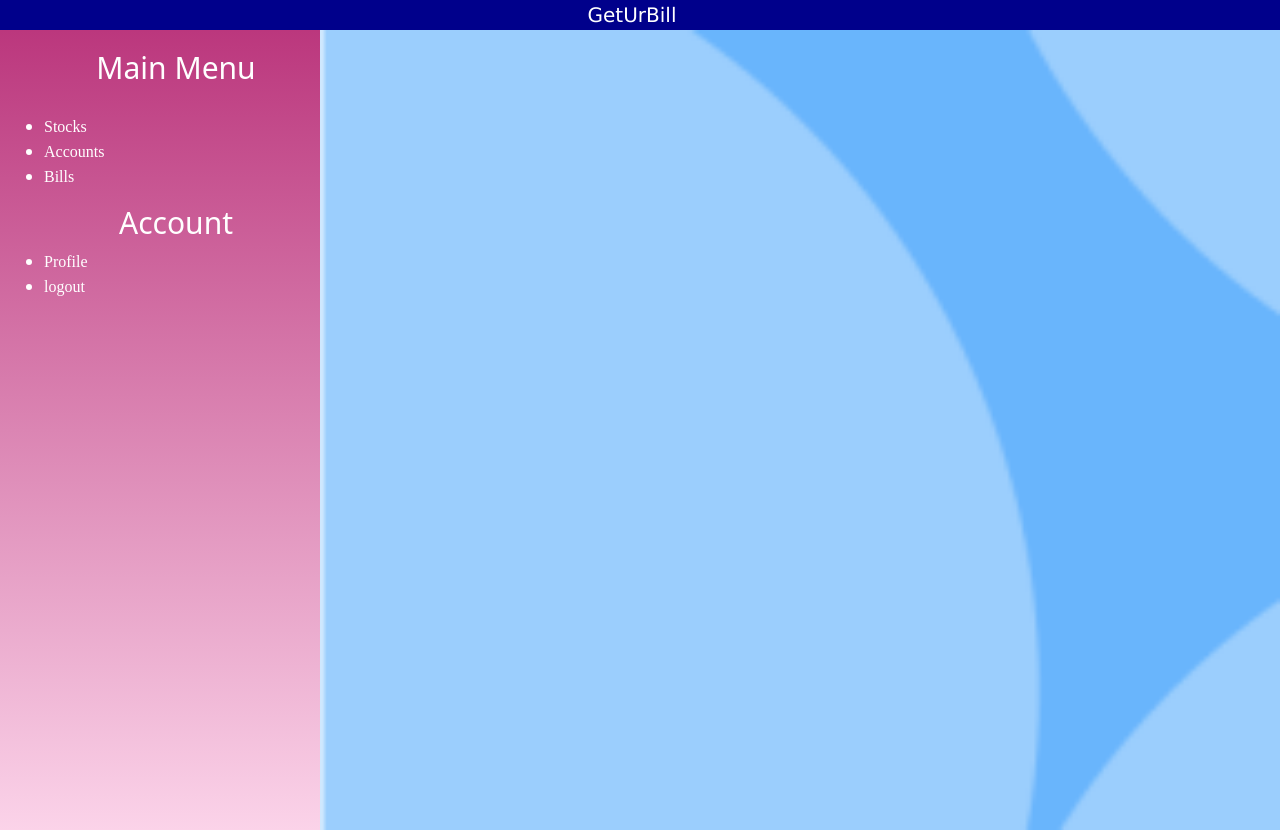
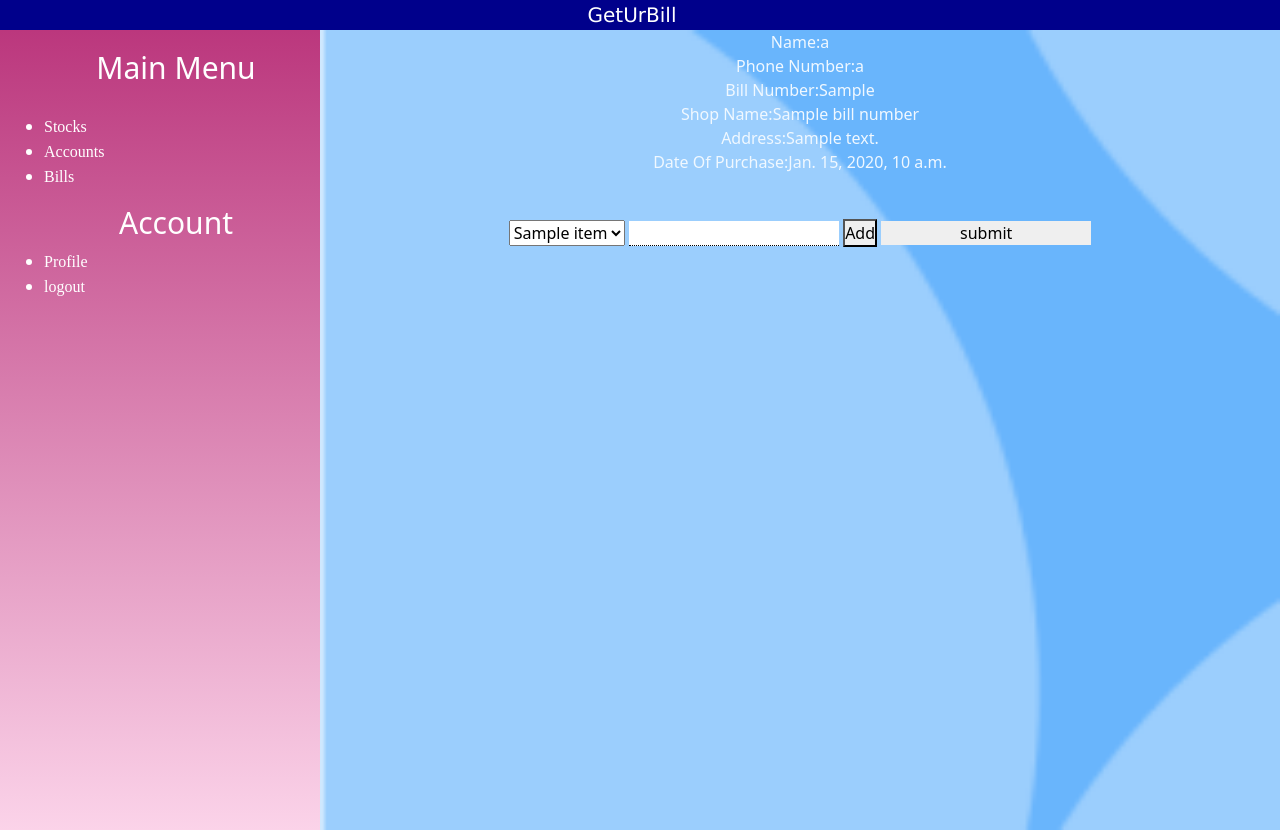
Before and after one commit to Gourav5015/getUrBill, a Django app: template management/templates/newbill.html in a window 1280 px wide. Run offline with Django 3.2, Linux system fonts and the light colour scheme; data comes from the database, SQL or seed files in the repository; tables that the repository leaves empty hold one stand-in row (values such as "Sample post"); the template is opened without the code that fills it: values that come from a table or form of the project are taken from there, most other values are stand-ins (such as "Sample title", 1, 10 or a date in 2020); parts of the project's set-up code (start-up, migrations or seed data) failed here and were passed over.

Commit message:
Add files via upload

```diff
--- a/management/templates/bill.html
+++ b/management/templates/bill.html
@@ -6,7 +6,7 @@
 <body>
     {% block body %}
     <h1>Create new bill</h1>
-    <form action="/createbill/" method="post">
+    <form action="/bill/" method="post">
     <div class="newbill">
 
      <div class="contact">
--- a/management/templates/newbill.html
+++ b/management/templates/newbill.html
@@ -3,6 +3,43 @@
 {% block title %}Create Bill{% endblock title %}
 {% block link %}
 <link rel="stylesheet" href="{% static 'newbill.css' %}">{% endblock link %}
+
 <body>
-        {% block body %}{% endblock body %}
+        {% block body %}
+        <div class="main">
+                <div class="billinfo">
+                        <div class="personalinfo">
+                                Name:{{customer.name}}
+                                <br>
+                                Phone Number:{{customer.contact_no}}
+                        </div>
+                        <div class="sellerinfo">
+                                Bill Number:{{bill_number.bill_no}}
+                                <br>
+                                Shop Name:{{bill_number.shop_name}}
+                                <br>
+                                Address:{{bill_number.Address}}
+                                <br>
+                                Date Of Purchase:{{bill_number.date_of_purchase}}
+                        </div>
+
+                </div>
+                <div class="additem">
+                        <form action="/createbill/" method="post">
+
+                        {% csrf_token %}
+                        <select name="itemselected" id="itemselected">
+                                {% for i in item %}
+                                <option value="{{i.item_name}}">{{i.item_name}}</option>
+                                {% endfor %}
+                        </select>
+                        <input type="number" name="quantity" id="quantity">
+                        <input type="hidden" name="bill number" id="bill number" value={{bill_number.bill_no}}>
+                        <button>Add</button>
+                        <input type="submit" value="submit">
+                </form>
+                </div>
+                <div class="billitem"></div>
+        </div>
+        {% endblock body %}
 </body>
```
